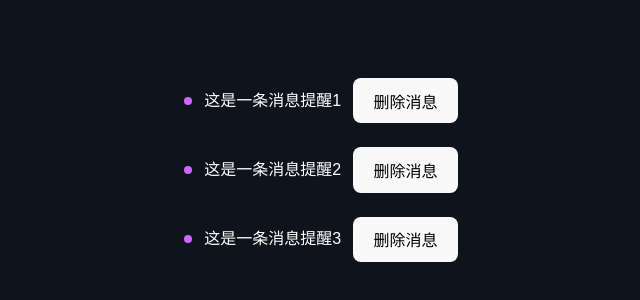
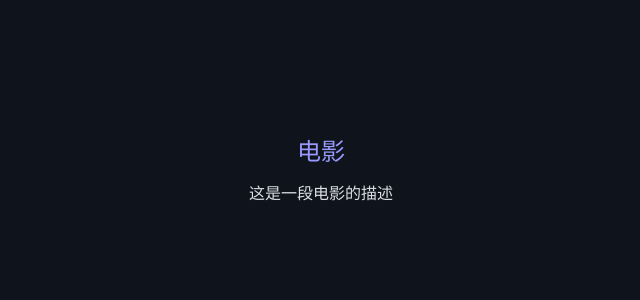
Before and after one commit to ShawnDen-coder/vue_programming, a Vue app: page / in a window 1280 px wide. Shown: the part 230-530 px from the top of the page, without its empty margins (319-959 px from the left). Built offline with nearby package versions, Linux system fonts and the light colour scheme.

Commit message:
feat: provide and inject 的跨组件传递

```diff
--- a/src/App.vue
+++ b/src/App.vue
@@ -1,14 +1,14 @@
 <template>
   <main>
-    <div class="container"><MessageList /></div>
+    <div class="container"><MovieCard /></div>
   </main>
 </template>
 
 <script>
-import MessageList from "./components/MessageList.vue";
+import MovieCard from "./components/MovieCard.vue";
 export default {
   components: {
-    MessageList,
+    MovieCard,
   },
   setup() {},
 };
@@ -40,7 +40,4 @@ body {
   display: grid;
   place-items: center;
 }
-
-.container {
-}
 </style>
--- a/src/components/MessageList.vue
+++ /dev/null
@@ -1,82 +0,0 @@
-<template>
-  <div>
-    <div v-if="loading">loading...</div>
-    <ul v-else>
-      <MessageListItem
-        v-for="msg in messages"
-        :key="msg.id"
-        :id="msg.id"
-        :msg="msg.content"
-        @remove="removeMessage"
-      />
-    </ul>
-  </div>
-</template>
-
-<script>
-import { ref, reactive, computed, watch, watchEffect, onMounted } from "vue";
-import MessageListItem from "./MessageListItem.vue";
-export default {
-  components: {
-    MessageListItem,
-  },
-  setup() {
-    const messages = ref([]);
-    const loading = ref(false);
-    onMounted(() => {
-      loading.value = true;
-      setTimeout(() => {
-        messages.value = [
-          { id: 1, content: "这是一条消息提醒1" },
-          { id: 2, content: "这是一条消息提醒2" },
-          { id: 3, content: "这是一条消息提醒3" },
-        ];
-        loading.value = false;
-      }, 2000);
-    });
-
-    function removeMessage(id) {
-      messages.value = messages.value.filter((msg) => msg.id !== id);
-    }
-
-    return { messages, removeMessage, loading };
-  },
-};
-</script>
-
-<style scoped>
-div {
-  display: grid;
-  place-items: center;
-  gap: 24px;
-}
-
-h2 {
-  color: hsl(280deg, 50%, 70%);
-}
-
-p {
-  margin: 12px 0 24px 0;
-}
-
-ul {
-  list-style: none;
-  display: grid;
-  gap: 24px;
-}
-
-li {
-  display: flex;
-  align-items: center;
-  gap: 12px;
-}
-
-li::before {
-  content: "";
-  display: block;
-  width: 8px;
-  height: 8px;
-  background-color: hsl(280deg, 100%, 70%);
-  border-radius: 100%;
-}
-</style>
--- a/src/components/MessageListItem.vue
+++ /dev/null
@@ -1,38 +0,0 @@
-<template>
-  <li>
-    <p>{{ msg }}</p>
-    <button @click="emitevent(id)">删除消息</button>
-  </li>
-</template>
-
-<script>
-import { watch, toRefs } from "vue";
-
-export default {
-  props: ["msg", "id"],
-  emits: ["remove"],
-  setup(props, { emit }) {
-    function emitevent(id) {
-      emit("remove", id);
-    }
-    return { emitevent };
-  },
-};
-</script>
-
-<style scoped>
-li {
-  display: flex;
-  align-items: center;
-  gap: 12px;
-}
-
-li::before {
-  content: "";
-  display: block;
-  width: 8px;
-  height: 8px;
-  background-color: hsl(280deg, 100%, 70%);
-  border-radius: 100%;
-}
-</style>
--- /dev/null
+++ b/src/components/MovieCard.vue
@@ -0,0 +1,28 @@
+<template>
+  <div class="card">
+    <MovieItem :description="movie.description" />
+  </div>
+</template>
+
+<script>
+import MovieItem from "./MovieItem.vue";
+import { provide } from "vue";
+
+export default {
+  components: {
+    MovieItem,
+  },
+  setup() {
+    const movie = {
+      title: "电影",
+      description: "这是一段电影的描述",
+    };
+
+    provide("title", movie.title);
+
+    return { movie };
+  },
+};
+</script>
+
+<style lang="scss" scoped></style>
--- /dev/null
+++ b/src/components/MovieItem.vue
@@ -0,0 +1,22 @@
+<template>
+  <MovieTitle />
+  <div class="description">{{ description }}</div>
+</template>
+
+<script>
+import MovieTitle from "./MovieTitle.vue";
+export default {
+  components: {
+    MovieTitle,
+  },
+  props: ["description"],
+  setup() {},
+};
+</script>
+
+<style scoped>
+.description {
+  margin-top: 12px;
+  color: hsl(240deg, 10%, 88%);
+}
+</style>
--- /dev/null
+++ b/src/components/MovieTitle.vue
@@ -0,0 +1,24 @@
+<template>
+  <h2>
+    {{ title }}
+  </h2>
+</template>
+
+<script>
+import { inject } from "vue";
+
+export default {
+  setup() {
+    const title = inject("title");
+    return {
+      title,
+    };
+  },
+};
+</script>
+
+<style scoped>
+h2 {
+  color: hsl(240deg, 100%, 80%);
+}
+</style>
```
